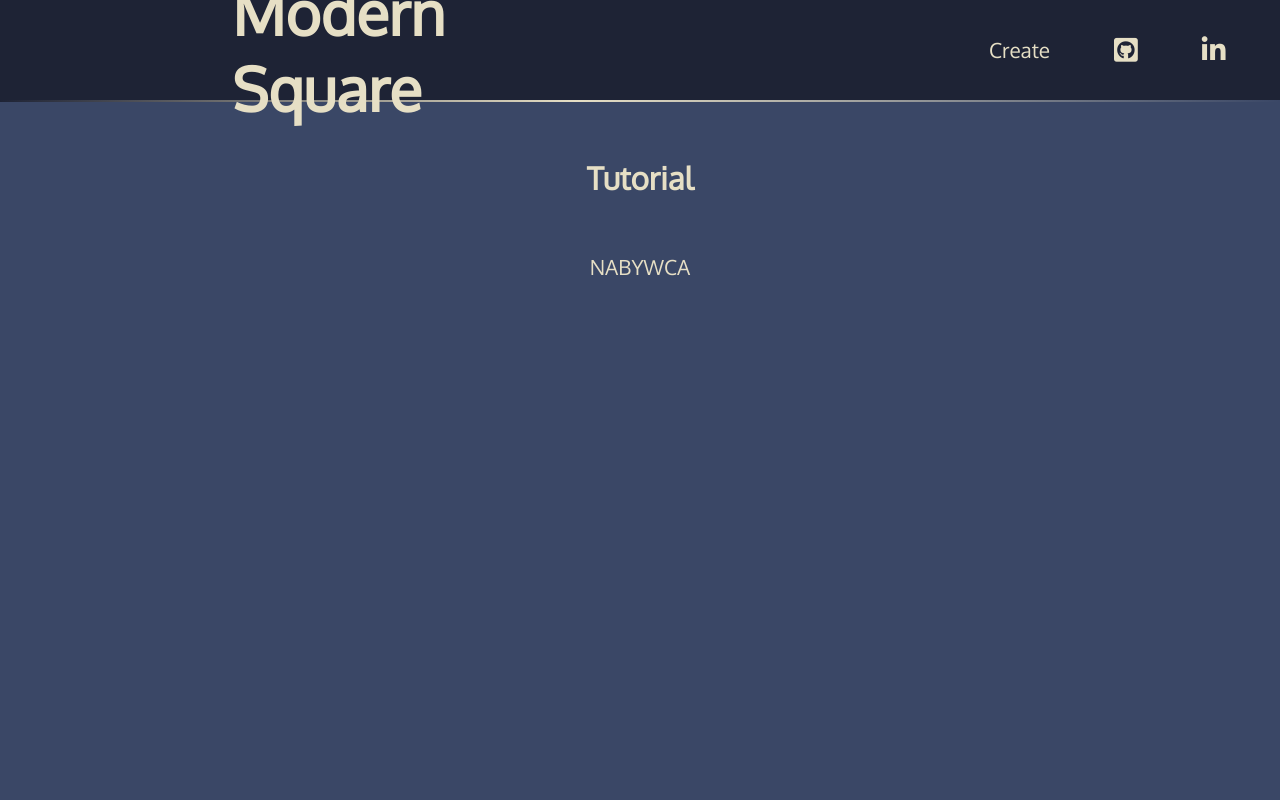
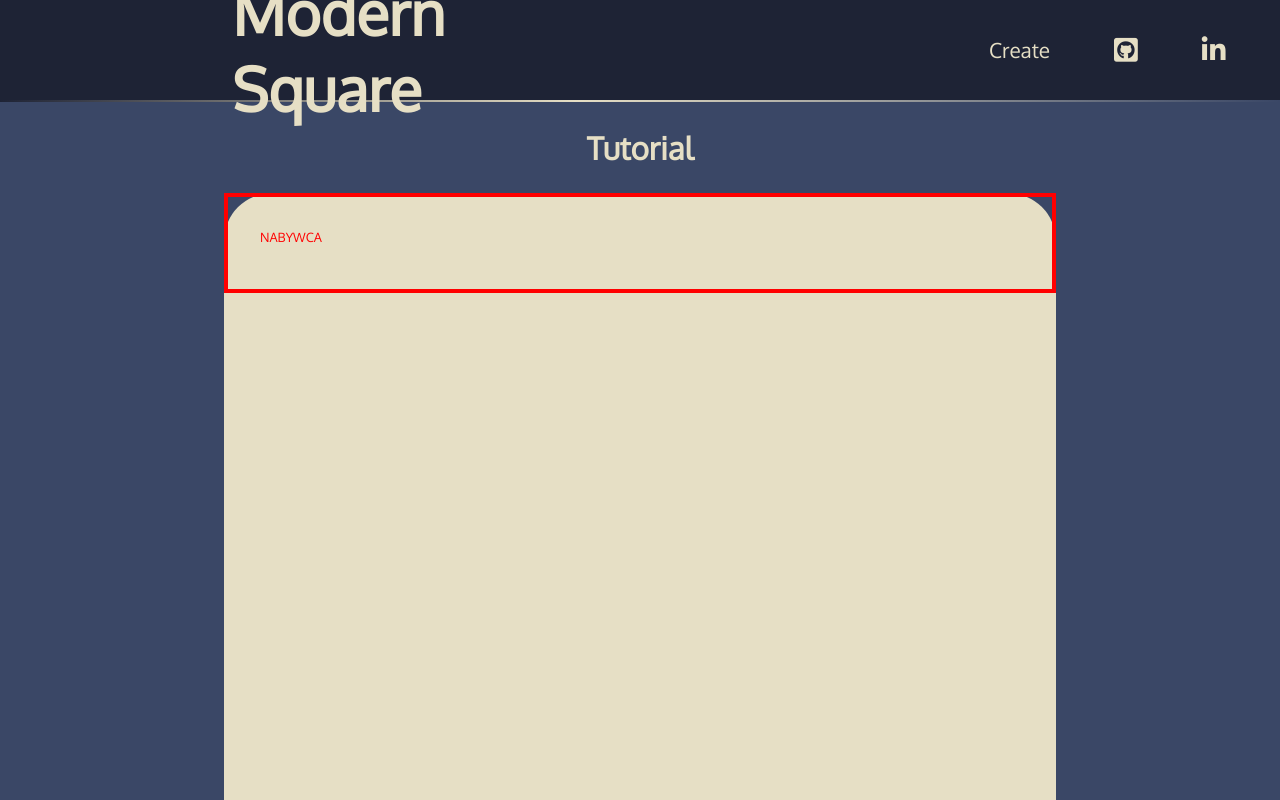
Before and after one commit to Mikucki/InvoiceGeneratorJS, a plain HTML site: page index.html in a window 1280 px wide. Shown: the top 800 px of the page. Drawn offline with Linux system fonts and the light colour scheme; a web font is replaced by a local one.

Commit message:
added flex for invoice

```diff
--- a/styles.css
+++ b/styles.css
@@ -83,28 +83,41 @@ font-size: 1.7rem;
   height: 2px;
 }
 
-section div{
+section div {
 display: flex;
 justify-content: center;
-align-items: center;
+text-align: center;
 }
 
 section div h2 {
 display: inline-block;
-line-height: 100px;
 width: 400px;
 text-align: center;
 }
-
-.invoiceBackground {
-  background-color: aliceblue;
-  height: 1000px;
-  width: 50%;
-  flex-direction: row;
-
+.invoice-flex {
+display: flex;
 }
 
-.invoice-posicioning {
-  display: flex;
-  flex-direction: column;
+.invoice-background {
+background-color: var(--white);
+width: 65%;
+height: 850px;
+display: flex;
+border-radius: 3rem;
 }
+
+.invoice-firstrow-flex {
+display: flex;
+flex-direction: row
+}
+
+.invoice-logo {
+justify-content: left;
+text-align: center;
+color: red;
+border: 4px solid red;
+width: 100%;
+height: 100px;
+padding: 2rem;
+font-size: 0.8rem;
+}
```
